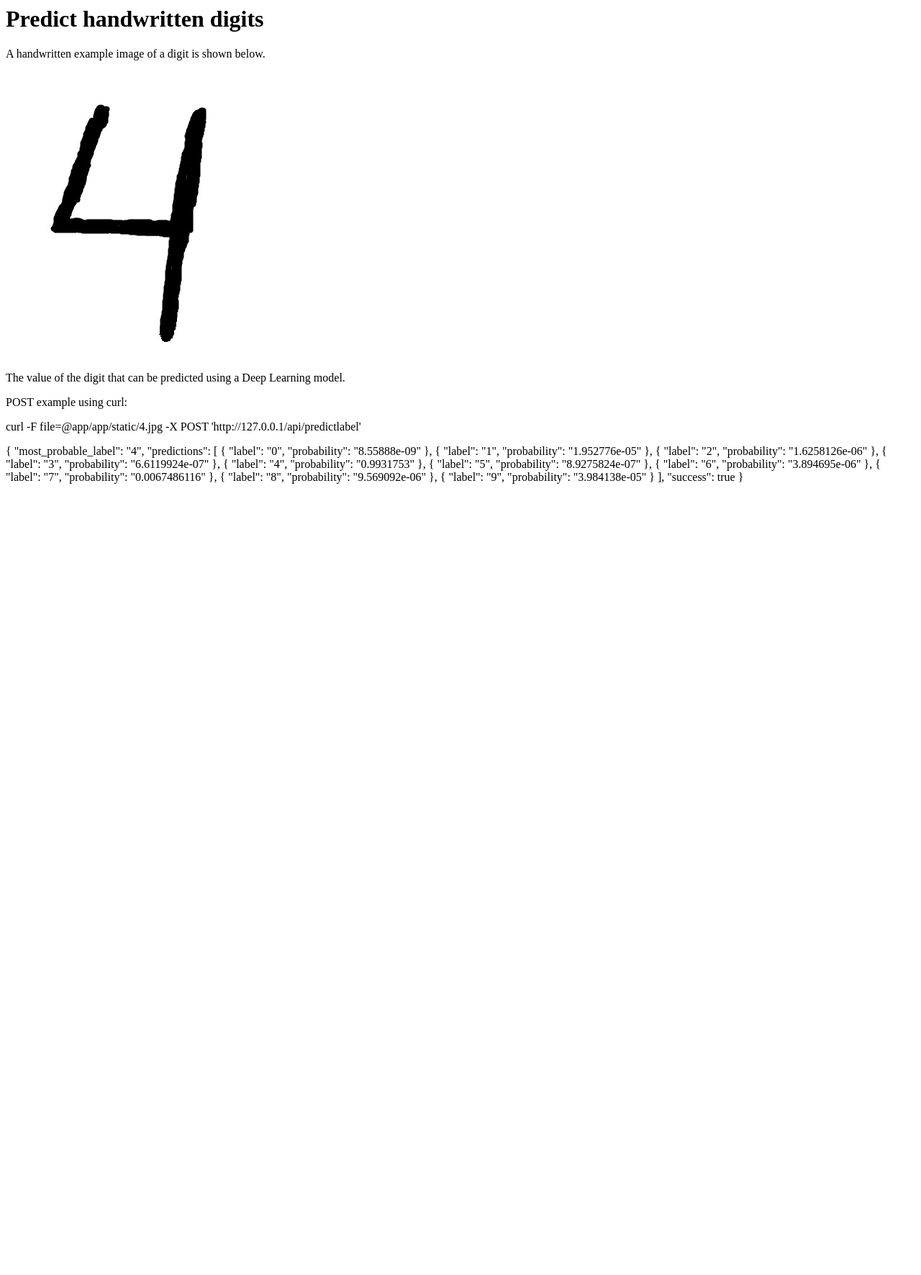
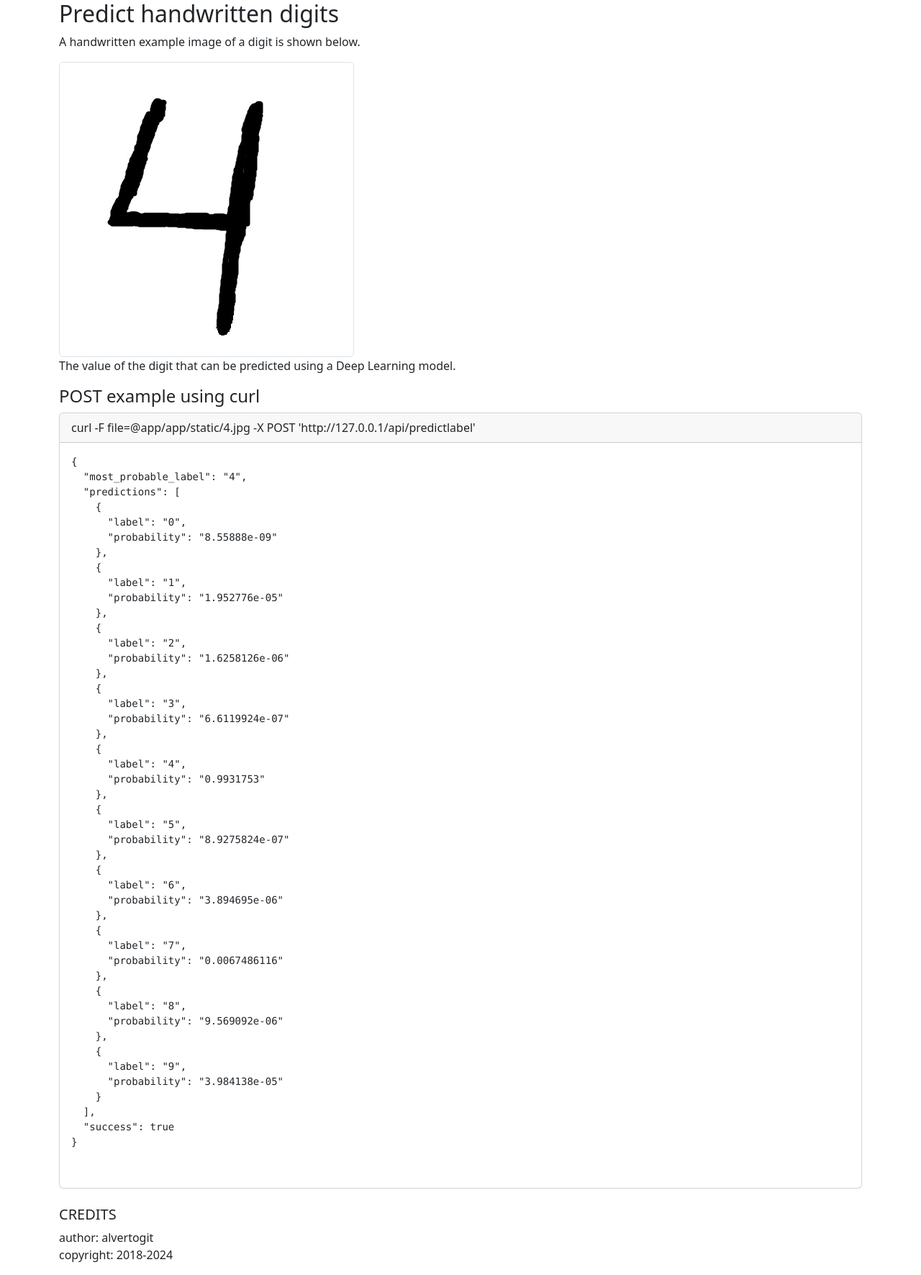
Before and after one commit to alvertogit/deeplearning_flask, a Flask app: page /dlflask in a window 1280 px wide. Shown: the whole page at 72% size. Before the commit the page ends 672 px from the top, so only its background shows below. Run offline with Flask 3, Linux system fonts and the light colour scheme; parts of the project's set-up code (start-up, migrations or seed data) failed here and were passed over.

Commit message:
updated dlflask html

```diff
--- a/app/app/templates/dlflask.html
+++ b/app/app/templates/dlflask.html
@@ -1,18 +1,26 @@
-<!DOCTYPE html PUBLIC "-//IETF//DTD HTML 2.0//EN">
-<HTML>
-   <HEAD>
-      <TITLE>
-         Predict handwritten digits
-      </TITLE>
-   </HEAD>
-<BODY>
-   <H1>Predict handwritten digits</H1>
-   <P>A handwritten example image of a digit is shown below.</P>
-   <P><img src="{{ url_for('static',filename="4.jpg")}}"></P>
-   <P>The value of the digit that can be predicted using a Deep Learning model.</P>
-   <P>POST example using curl:</P>
-   <P>curl -F file=@app/app/static/4.jpg -X POST 'http://127.0.0.1/api/predictlabel'</P>
-   <P>{
+<!DOCTYPE html>
+<html lang="en">
+<head>
+  <title>Predict handwritten digits</title>
+  <meta charset="utf-8">
+  <meta name="viewport" content="width=device-width, initial-scale=1">
+  <link href="https://cdn.jsdelivr.net/npm/bootstrap@5.3.3/dist/css/bootstrap.min.css" rel="stylesheet" integrity="sha384-QWTKZyjpPEjISv5WaRU9OFeRpok6YctnYmDr5pNlyT2bRjXh0JMhjY6hW+ALEwIH" crossorigin="anonymous">
+  <script src="https://cdn.jsdelivr.net/npm/bootstrap@5.3.3/dist/js/bootstrap.bundle.min.js" integrity="sha384-YvpcrYf0tY3lHB60NNkmXc5s9fDVZLESaAA55NDzOxhy9GkcIdslK1eN7N6jIeHz" crossorigin="anonymous"></script>
+</head>
+<body>
+  <div class="container">
+  <h2>Predict handwritten digits</h2>
+  <p>A handwritten example image of a digit is shown below.</p>
+  <img src="{{ url_for('static', filename='4.jpg') }}" class="img-fluid img-thumbnail">
+  <p>The value of the digit that can be predicted using a Deep Learning model.</p>
+
+  <h4>POST example using curl</h4>
+  <div class="card-group">
+    <div class="card">
+      <div class="card-header">curl -F file=@app/app/static/4.jpg -X POST 'http://127.0.0.1/api/predictlabel'</div>
+      <div class="card-body">
+      <pre>
+{
   "most_probable_label": "4",
   "predictions": [
     {
@@ -57,6 +65,14 @@
     }
   ],
   "success": true
-       }</P>
-</BODY>
-</HTML>
+}
+      </pre>
+      </div>
+    </div>
+  </div>
+  <br>
+  <h5>CREDITS</h5>
+  <p>author: alvertogit<br>copyright: 2018-2024</p>
+  </div>
+</body>
+</html>
```
Lines whose indentation alone changed are shown as unchanged.
